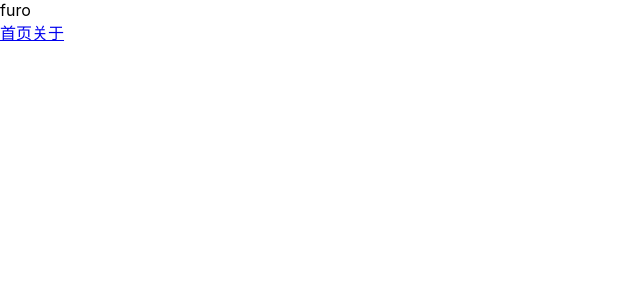
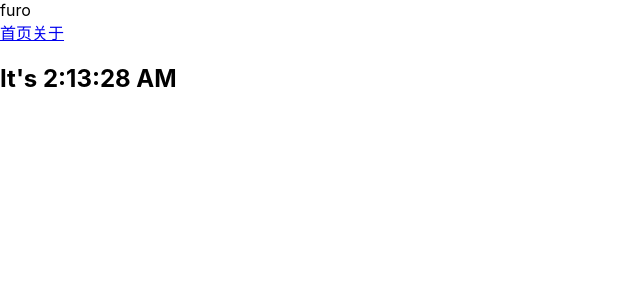
Before and after one commit to Furoe/furo_yang, a React app: page / in a window 1280 px wide. Shown: the top 300 px of the page, without its empty margins (0-640 px from the left). Built offline with nearby package versions, Linux system fonts and the light colour scheme.

Commit message:
添加时钟组件

```diff
--- a/src/pages/home/home.jsx
+++ b/src/pages/home/home.jsx
@@ -1,5 +1,6 @@
 import React from 'react';
 import { Link, Switch, Route } from 'react-router-dom';
+import { Clock } from '../../component/clock';
 
 export default class Home extends React.Component{
   render(){
@@ -12,6 +13,7 @@ export default class Home extends React.Component{
             <Link to={'/'} className='navi-item'>首页</Link>
             <Link to={'/about'} className='navi-item'>关于</Link>
           </div>
+	  <Clock />
         </div>
       </div>
     );
```
